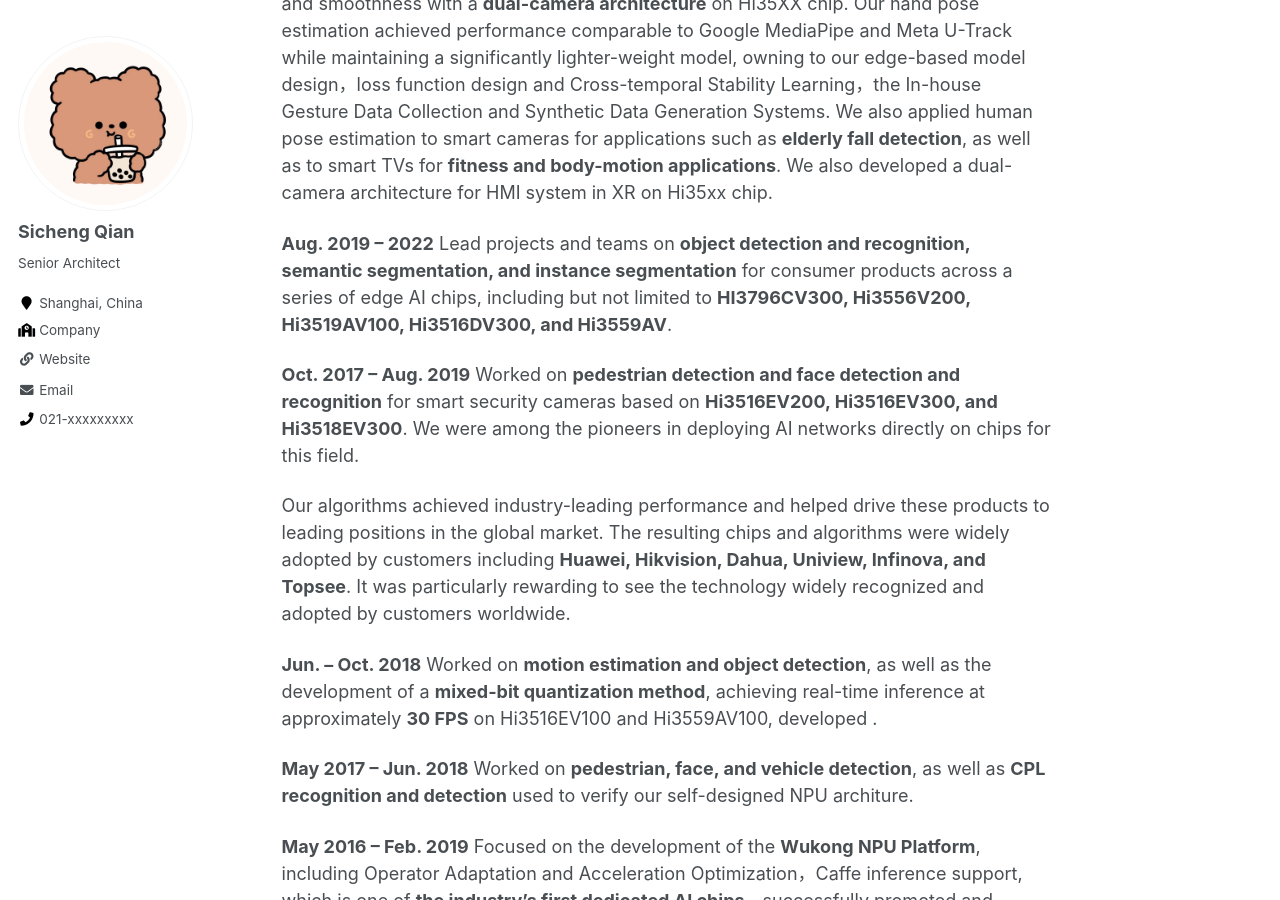
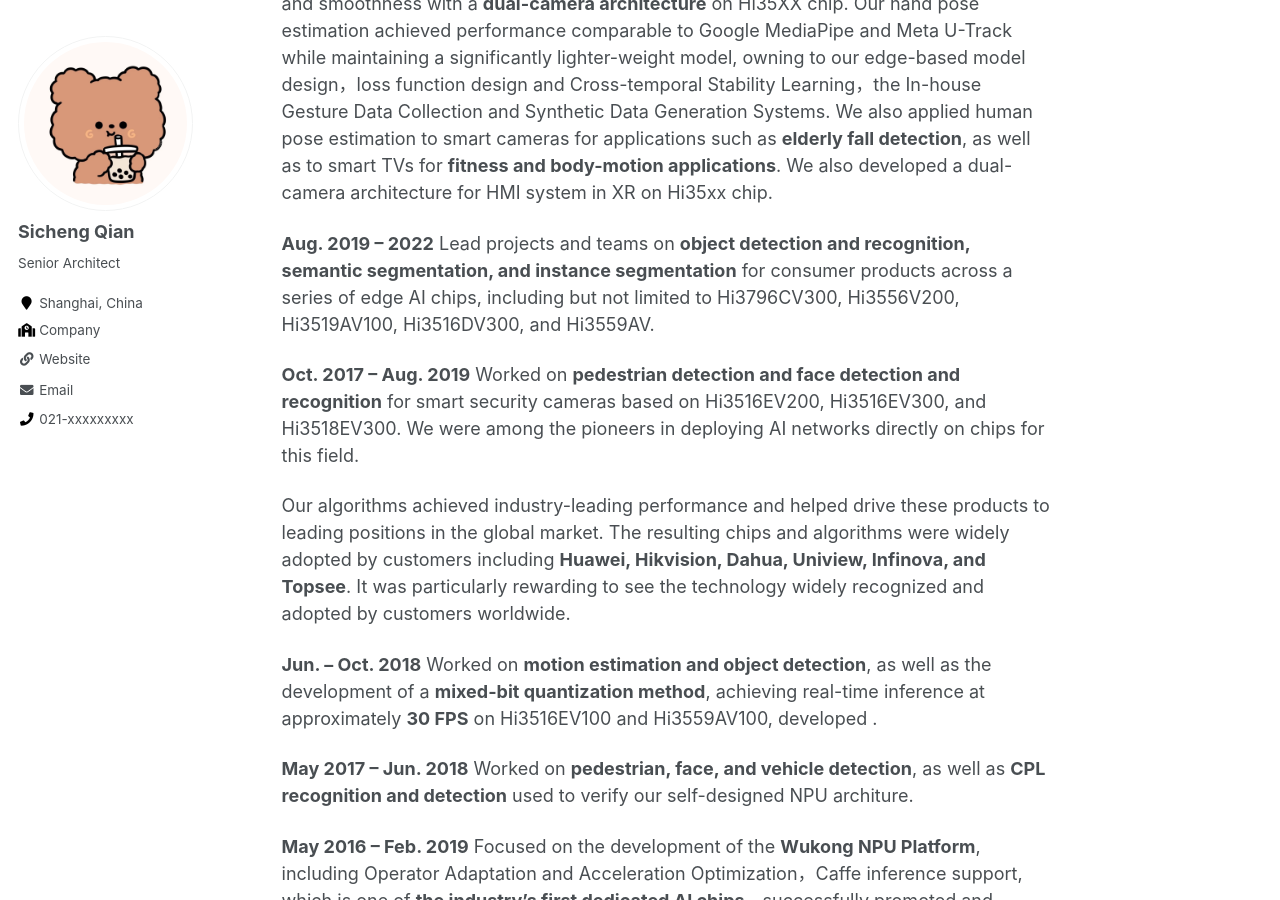
Before and after one commit to aqsc/aqsc.github.io, a Jekyll site: the page built from _pages/about.md, in a window 1280 px wide and 900 px high, scrolled down 2283 px. Built offline with Jekyll 4.4.1, drawn with Linux system fonts in a browser that asks for light colours.

```diff
--- a/_pages/about.md
+++ b/_pages/about.md
@@ -150,10 +150,10 @@ We also developed a dual-camera architecture for HMI system in XR on Hi35xx chip
 
 
 **Aug. 2019 – 2022**
-Lead projects and teams on **object detection and recognition, semantic segmentation, and instance segmentation** for consumer products across a series of edge AI chips, including but not limited to **HI3796CV300, Hi3556V200, Hi3519AV100, Hi3516DV300, and Hi3559AV**.
+Lead projects and teams on **object detection and recognition, semantic segmentation, and instance segmentation** for consumer products across a series of edge AI chips, including but not limited to Hi3796CV300, Hi3556V200, Hi3519AV100, Hi3516DV300, and Hi3559AV.
 
 **Oct. 2017 – Aug. 2019**
-Worked on **pedestrian detection and face detection and recognition** for smart security cameras based on **Hi3516EV200, Hi3516EV300, and Hi3518EV300**. We were among the pioneers in deploying AI networks directly on chips for this field.
+Worked on **pedestrian detection and face detection and recognition** for smart security cameras based on Hi3516EV200, Hi3516EV300, and Hi3518EV300. We were among the pioneers in deploying AI networks directly on chips for this field.
 
 Our algorithms achieved industry-leading performance and helped drive these products to leading positions in the global market. The resulting chips and algorithms were widely adopted by customers including **Huawei, Hikvision, Dahua, Uniview, Infinova, and Topsee**. It was particularly rewarding to see the technology widely recognized and adopted by customers worldwide.
 
```
